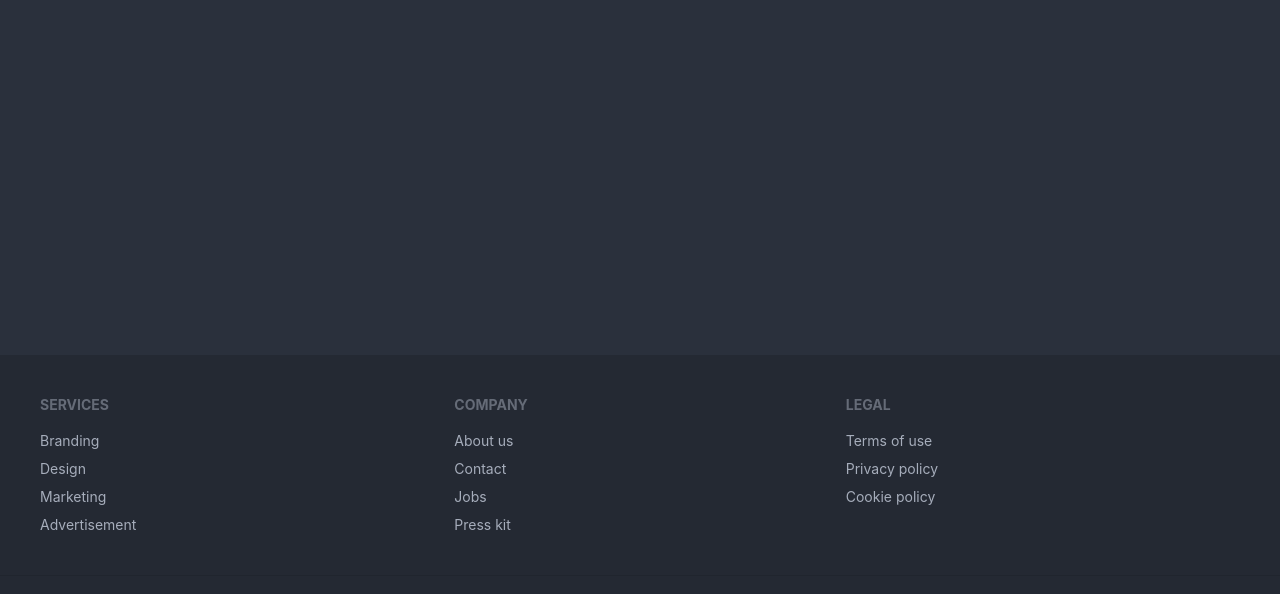
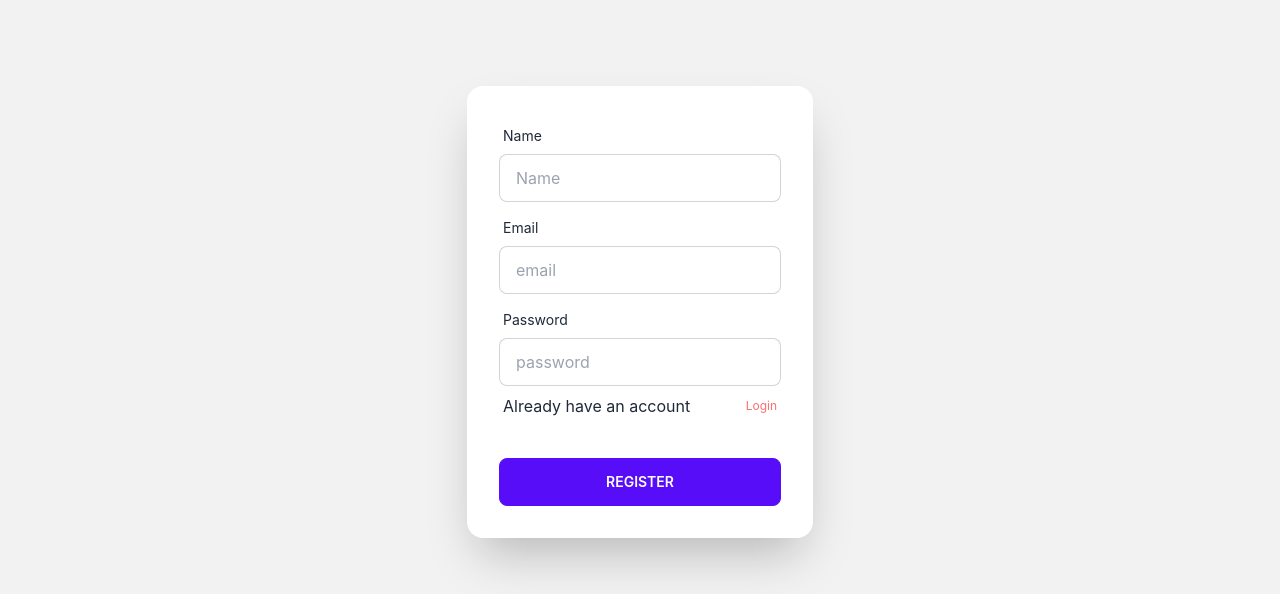
Before and after one commit to Ronnie038/marketing-expert-client, a React (Create React App) app: page /register in a window 1280 px wide. Shown: the part 152-746 px from the top of the page. Built offline with nearby package versions, Linux system fonts and the light colour scheme.

Commit message:
register section done

```diff
--- a/src/Routes/Routes.js
+++ b/src/Routes/Routes.js
@@ -4,7 +4,7 @@ import { createBrowserRouter } from 'react-router-dom';
 import Main from '../Layout/Main';
 import Home from '../pages/Home/Home';
 import Login from '../pages/Login/Login';
-import Register from '../../../Register/Register';
+import Register from '../pages/Register/Register';
 import ServiceDetails from '../../../ServiceDetails/ServiceDetails';
 
 import Services from '../../../Services/Services';
--- /dev/null
+++ b/src/pages/Register/Register.js
@@ -0,0 +1,63 @@
+import React from 'react';
+import { Link } from 'react-router-dom';
+
+const Register = () => {
+	return (
+		<div data-theme='light'>
+			<div className='hero min-h-screen bg-base-200'>
+				<div className='hero-content flex-col lg:flex-row-reverse'>
+					<div className='card flex-shrink-0 w-full max-w-sm shadow-2xl bg-base-100'>
+						<form className='card-body'>
+							<div className='form-control'>
+								<label className='label'>
+									<span className='label-text'>Name</span>
+								</label>
+								<input
+									type='text'
+									placeholder='Name'
+									className='input input-bordered'
+								/>
+							</div>
+							<div className='form-control'>
+								<label className='label'>
+									<span className='label-text'>Email</span>
+								</label>
+								<input
+									type='text'
+									placeholder='email'
+									className='input input-bordered'
+								/>
+							</div>
+							<div className='form-control'>
+								<label className='label'>
+									<span className='label-text'>Password</span>
+								</label>
+								<input
+									type='text'
+									placeholder='password'
+									className='input input-bordered'
+								/>
+
+								<label className='label'>
+									Already have an account
+									<Link
+										to='/login'
+										className=' text-red-400 label-text-alt link link-hover'
+									>
+										Login
+									</Link>
+								</label>
+							</div>
+
+							<div className='form-control mt-6'>
+								<button className='btn btn-primary'>Register</button>
+							</div>
+						</form>
+					</div>
+				</div>
+			</div>
+		</div>
+	);
+};
+
+export default Register;
```
